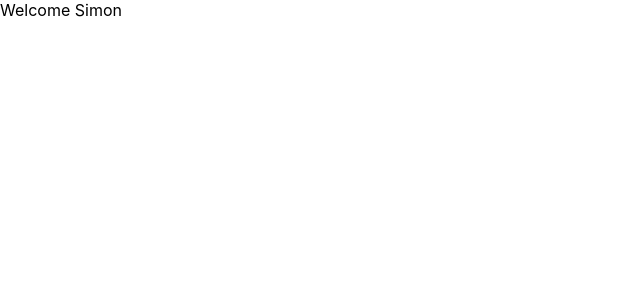
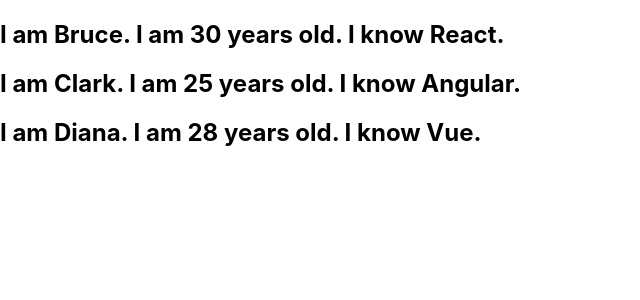
Before and after one commit to sfiers/ReactJS, a React (Create React App) app: page / in a window 1280 px wide. Shown: the top 300 px of the page, without its empty margins (0-640 px from the left). Built offline with nearby package versions, Linux system fonts and the light colour scheme.

Commit message:
17 List Rendering

```diff
--- a/src/components/App.js
+++ b/src/components/App.js
@@ -11,11 +11,13 @@
 import Greet from './Greet.js'
 import ParentComponent from './ParentComponent.js';
 import UserGreeting from './UserGreeting.js';
+import NameList from './NameList.js';
 
 function App() {
   return (
     <div className="App">
-        <UserGreeting />
+        <NameList />
+        {/* <UserGreeting /> */}
         {/* <ParentComponent /> */}
         {/* <EventBind/> */}
         {/* <ClassClick/> */}
--- /dev/null
+++ b/src/components/NameList.js
@@ -0,0 +1,43 @@
+// import React from 'react'
+
+// function NameList() {
+//     const names = ['Bruce', 'Clark', 'Diana']
+//     const nameList = names.map( name => <h2>{name}</h2>)
+//     return (
+//         <div>
+//             {nameList}
+//         </div>
+//     )
+// }
+
+// export default NameList
+
+import React from 'react'
+import Person from './Person'
+
+function NameList() {
+    const persons = [
+        {
+            id: 1,
+            name: 'Bruce',
+            age: 30,
+            skill: 'React'
+        },
+        {
+            id: 2,
+            name: 'Clark',
+            age: 25,
+            skill: 'Angular'
+        },
+        {
+            id: 3,
+            name: 'Diana',
+            age: 28,
+            skill: 'Vue'
+        }
+    ]
+    const personList = persons.map(person => <Person person={person}/>)
+    return <div>{personList}</div>
+}
+
+export default NameList
--- /dev/null
+++ b/src/components/Person.js
@@ -0,0 +1,13 @@
+import React from 'react'
+
+function Person({person}) {
+    return (
+        <div>
+            <h2>
+                {`I am ${person.name}. I am ${person.age} years old. I know ${person.skill}.`}
+            </h2>
+        </div>
+    )
+}
+
+export default Person
```
